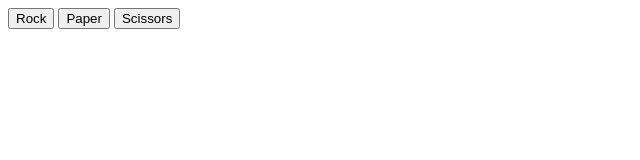
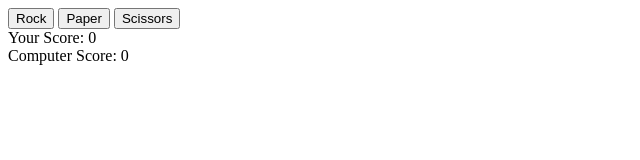
Before and after one commit to PattyTheRattyy/rock-paper-scissors, a plain HTML site: page index.html in a window 1280 px wide. Shown: the whole page, without its empty margins (0-640 px from the left). Drawn offline with Linux system fonts and the light colour scheme.

Commit message:
Add divs for scores, the result of the round and result of game

```diff
--- a/index.html
+++ b/index.html
@@ -12,6 +12,9 @@
     <button id="paper">Paper</button>
     <button id="scissors">Scissors</button>
 
+    <div id="humanScore">Your Score: 0</div>
+    <div id="computerScore">Computer Score: 0</div>
     <div id="results"></div>
+    <div id="winnerDisplay"></div>
   </body>
 </html>
```
